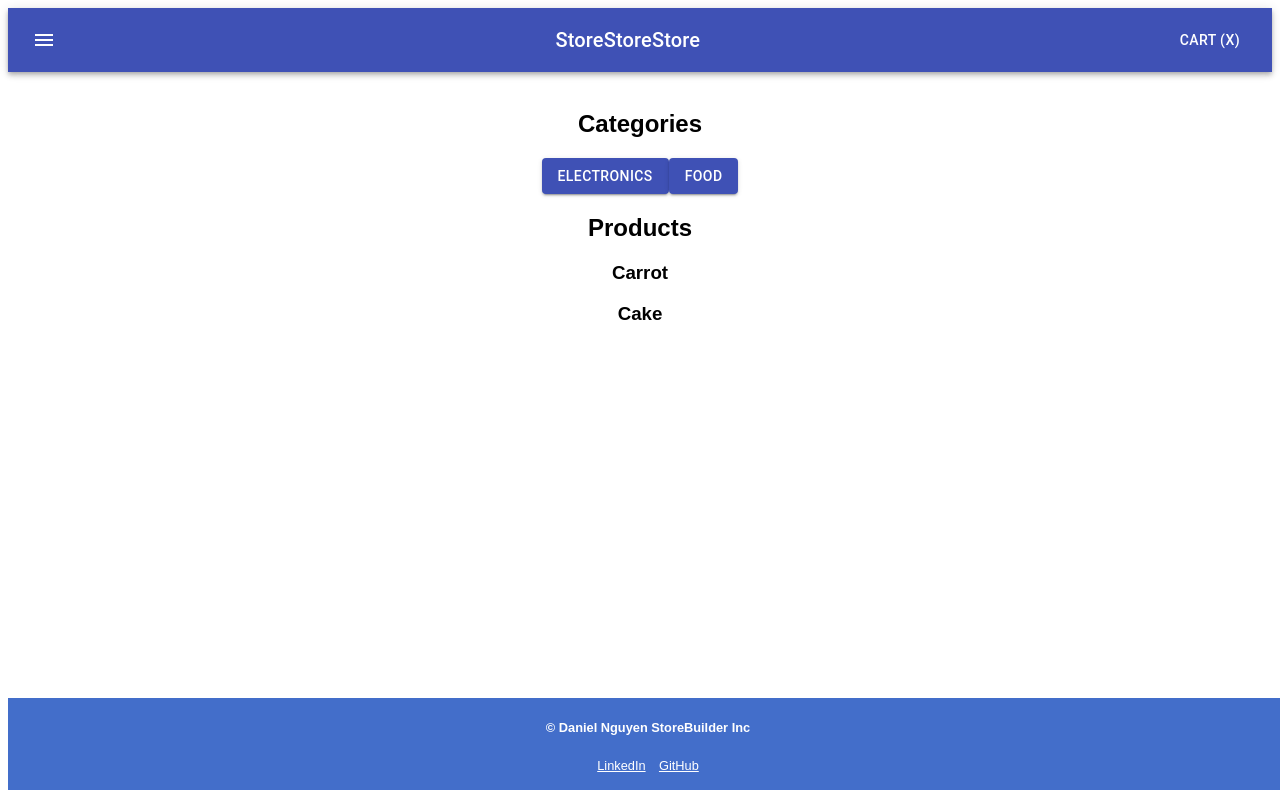
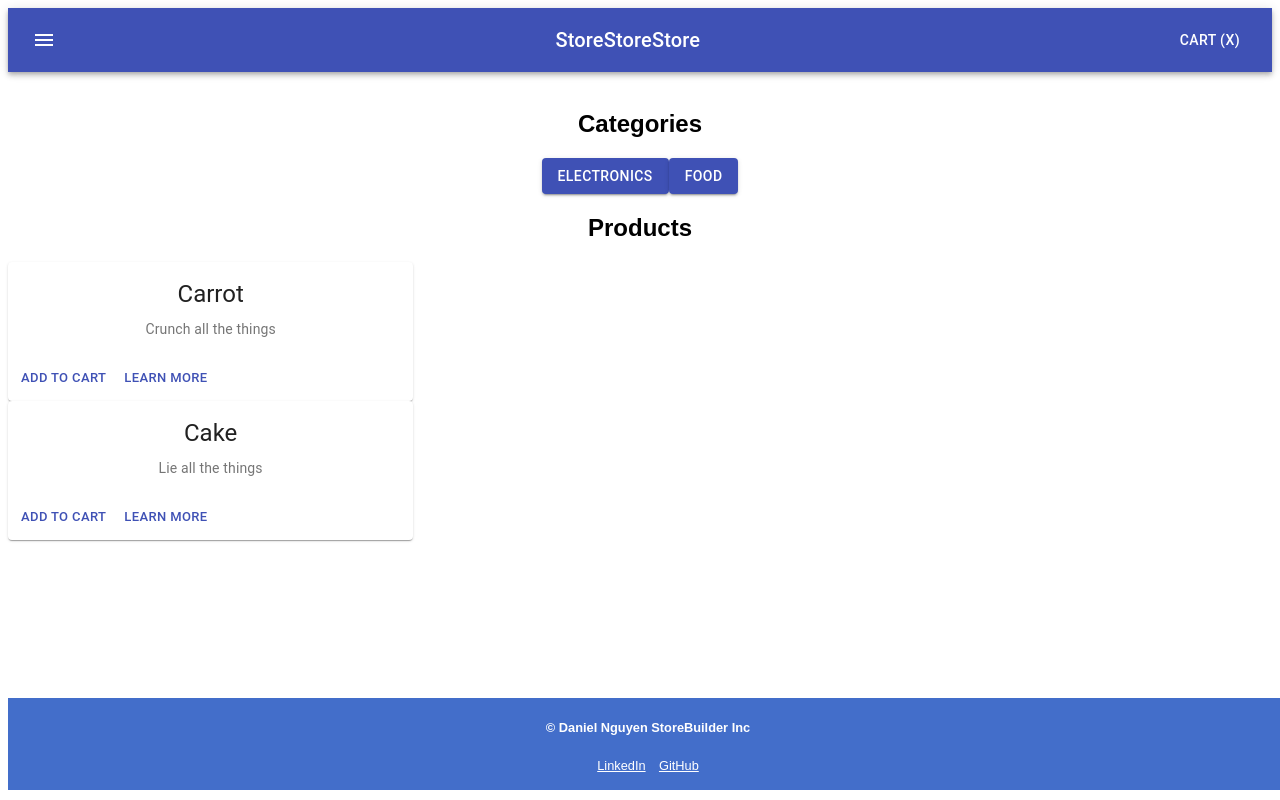
Before and after one commit to daniel-nguyen-401-advanced-javascript/storefront, a React (Create React App) app in the folder storefront/: page / in a window 1280 px wide. Built offline with nearby package versions, Linux system fonts and the light colour scheme; grey boxes are pictures that could not be loaded.

Commit message:
got some nicer styling implemented

```diff
--- a/storefront/src/Components/Products.js
+++ b/storefront/src/Components/Products.js
@@ -1,5 +1,23 @@
 import React from 'react';
 import {connect} from 'react-redux';
+import { makeStyles } from '@material-ui/core/styles';
+import Card from '@material-ui/core/Card';
+import CardActionArea from '@material-ui/core/CardActionArea';
+import CardActions from '@material-ui/core/CardActions';
+import CardContent from '@material-ui/core/CardContent';
+import CardMedia from '@material-ui/core/CardMedia';
+import Button from '@material-ui/core/Button';
+import Typography from '@material-ui/core/Typography';
+import Grid from '@material-ui/core/Grid';
+
+const useStyles = makeStyles({
+  root: {
+    maxWidth: 345,
+  },
+  media: {
+    height: 140,
+  },
+});
 
 function Products(props){
   //list all products that belong to the current selected cat
@@ -9,13 +27,43 @@ function Products(props){
 
   for (let i = 0; i < props.products.length; i++) {
     if (props.products[i].category === props.currentCategory)
-      productsHTML.push(<h3 key={i}>{props.products[i].name}</h3>);
+      productsHTML.push(<Card className='card'>
+        <CardActionArea>
+          <CardMedia
+            className='card-media'
+            image="/static/images/cards/contemplative-reptile.jpg"
+            title={props.products.name}
+          />
+          <CardContent>
+            <Typography gutterBottom variant="h5" component="h2">
+              {props.products[i].name}
+            </Typography>
+            <Typography variant="body2" color="textSecondary" component="p">
+              {props.products[i].description}
+            </Typography>
+          </CardContent>
+        </CardActionArea>
+        <CardActions>
+          <Button size="small" color="primary">
+            Add to cart
+          </Button>
+          <Button size="small" color="primary">
+            Learn More
+          </Button>
+        </CardActions>
+      </Card>);
   }
 
   return (
     <>
+    <div className='Products'>
     <h2>Products</h2>
+    <Grid container spacing={3}>
+      <Grid item xs={4}>
     {productsHTML}
+      </Grid>
+    </Grid>
+    </div>
     </>
   );
 }
```
